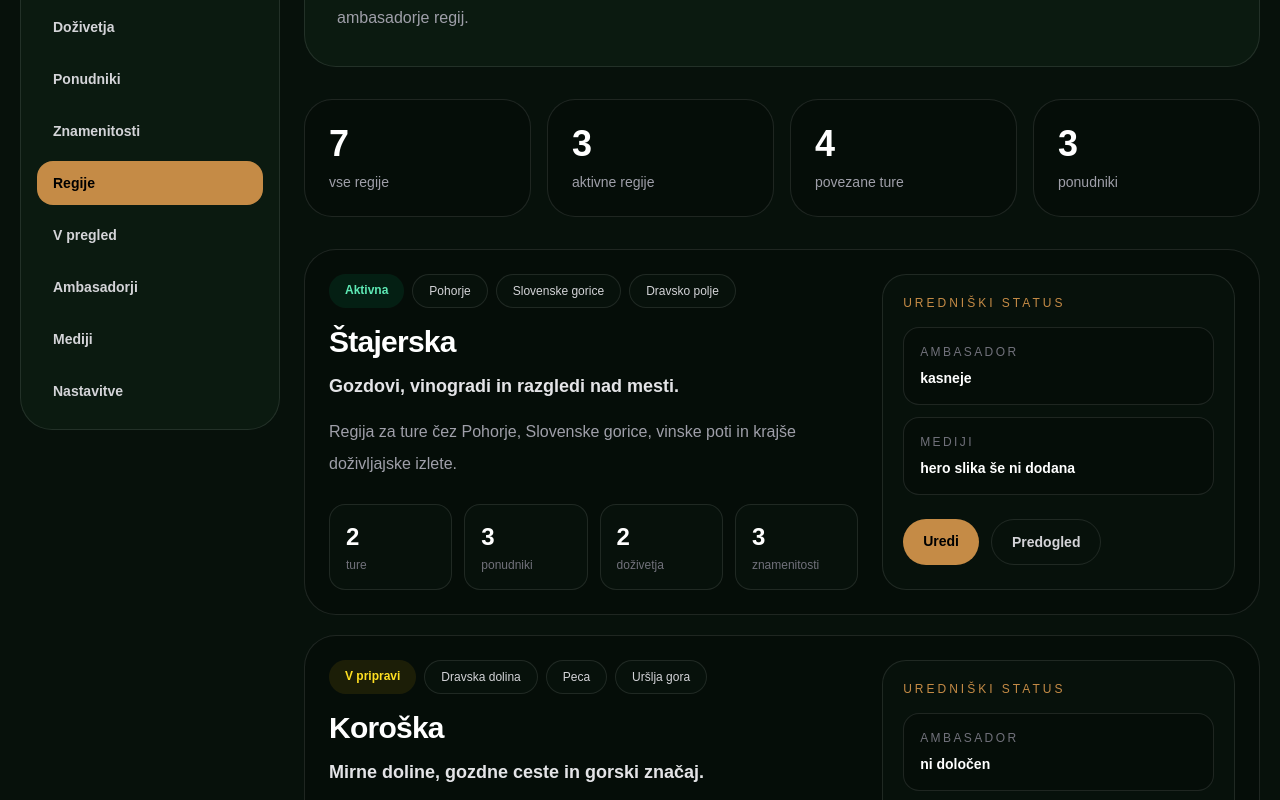
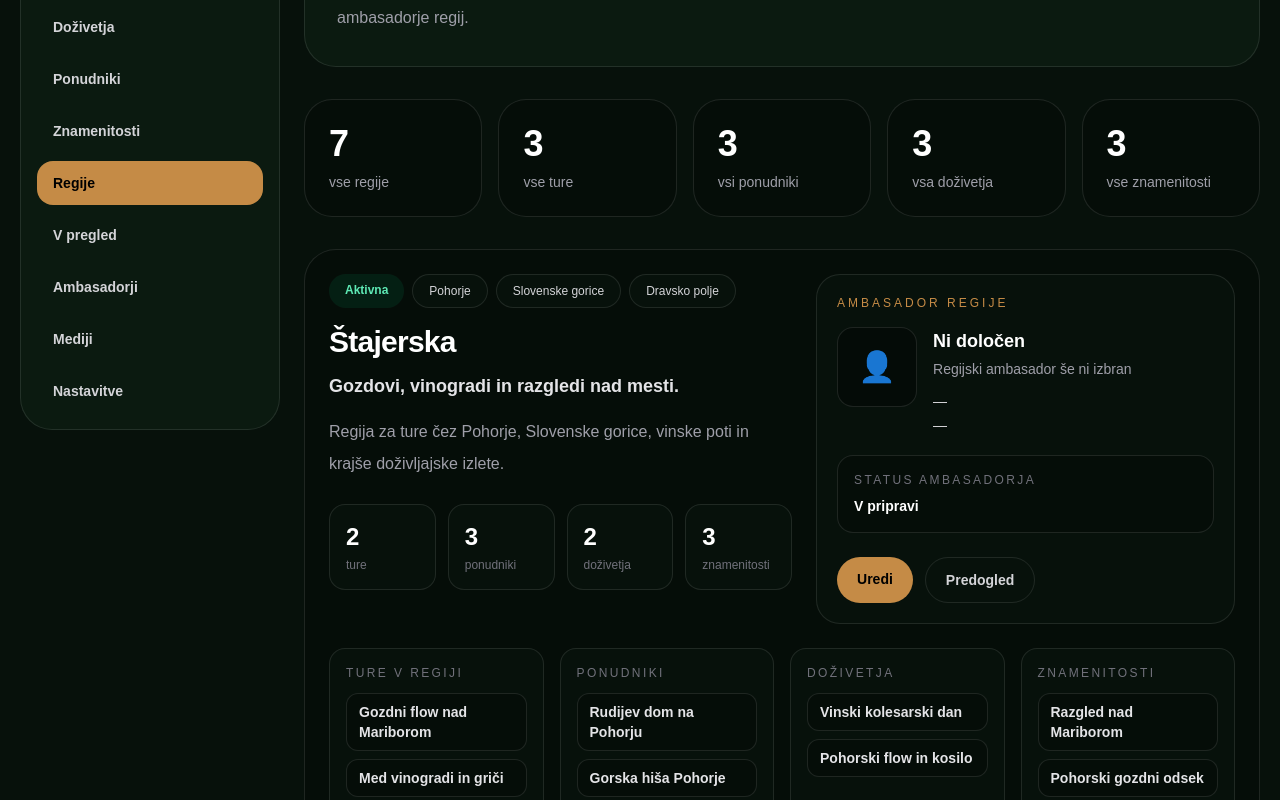
Before and after one commit to rabojan/bojan-on-bike-app, a Next.js app: page /admin/regije in a window 1280 px wide. Shown: the part 260-1060 px from the top of the page. Built offline with nearby package versions, Linux system fonts and the light colour scheme; sample sign-in values are in the browser's storage.

Commit message:
Improve admin regions overview

```diff
--- a/app/admin/regije/page.tsx
+++ b/app/admin/regije/page.tsx
@@ -11,11 +11,18 @@ const regions = [
     description:
       "Regija za ture čez Pohorje, Slovenske gorice, vinske poti in krajše doživljajske izlete.",
     areas: ["Pohorje", "Slovenske gorice", "Dravsko polje"],
-    trails: 2,
-    providers: 3,
-    experiences: 2,
-    points: 3,
-    ambassador: "kasneje",
+    trails: ["Gozdni flow nad Mariborom", "Med vinogradi in griči"],
+    providers: ["Rudijev dom na Pohorju", "Gorska hiša Pohorje", "Vinska klet med griči"],
+    experiences: ["Vinski kolesarski dan", "Pohorski flow in kosilo"],
+    points: ["Razgled nad Mariborom", "Pohorski gozdni odsek", "Stara planinska pot"],
+    ambassador: {
+      name: "Ni določen",
+      location: "Regijski ambasador še ni izbran",
+      email: "—",
+      phone: "—",
+      image: "",
+      status: "V pripravi",
+    },
   },
   {
     name: "Koroška",
@@ -25,11 +32,18 @@ const regions = [
     description:
       "Koroška bo namenjena turam z več narave, manj gneče in močnim lokalnim karakterjem.",
     areas: ["Dravska dolina", "Peca", "Uršlja gora"],
-    trails: 0,
-    providers: 0,
-    experiences: 0,
-    points: 0,
-    ambassador: "ni določen",
+    trails: [],
+    providers: [],
+    experiences: [],
+    points: [],
+    ambassador: {
+      name: "Ni določen",
+      location: "Regijski ambasador še ni izbran",
+      email: "—",
+      phone: "—",
+      image: "",
+      status: "V pripravi",
+    },
   },
   {
     name: "Gorenjska",
@@ -39,11 +53,18 @@ const regions = [
     description:
       "Regija za alpske pobege, družinske ture, razgledne poti in kolesarske dneve ob vodi.",
     areas: ["Bled", "Bohinj", "Kranjska Gora"],
-    trails: 1,
-    providers: 0,
-    experiences: 0,
-    points: 0,
-    ambassador: "kasneje",
+    trails: ["Alpski pobeg ob vodi"],
+    providers: [],
+    experiences: ["Družinski e-bike izlet"],
+    points: [],
+    ambassador: {
+      name: "Ni določen",
+      location: "Regijski ambasador še ni izbran",
+      email: "—",
+      phone: "—",
+      image: "",
+      status: "V pripravi",
+    },
   },
   {
     name: "Primorska",
@@ -53,11 +74,18 @@ const regions = [
     description:
       "Primorska povezuje razglede, kulinariko, kamnite vasi, doline rek in daljše gravel dneve.",
     areas: ["Soška dolina", "Kras", "Vipavska dolina"],
-    trails: 1,
-    providers: 0,
-    experiences: 0,
-    points: 0,
-    ambassador: "kasneje",
+    trails: [],
+    providers: [],
+    experiences: [],
+    points: [],
+    ambassador: {
+      name: "Ni določen",
+      location: "Regijski ambasador še ni izbran",
+      email: "—",
+      phone: "—",
+      image: "",
+      status: "V pripravi",
+    },
   },
   {
     name: "Notranjska",
@@ -67,11 +95,18 @@ const regions = [
     description:
       "Notranjska bo odlična za mirnejše ture, naravne posebnosti in poti z močnim občutkom odkrivanja.",
     areas: ["Cerkniško jezero", "Rakov Škocjan", "Snežnik"],
-    trails: 0,
-    providers: 0,
-    experiences: 0,
-    points: 0,
-    ambassador: "ni določen",
+    trails: [],
+    providers: [],
+    experiences: [],
+    points: [],
+    ambassador: {
+      name: "Ni določen",
+      location: "Regijski ambasador še ni izbran",
+      email: "—",
+      phone: "—",
+      image: "",
+      status: "V pripravi",
+    },
   },
   {
     name: "Dolenjska",
@@ -81,11 +116,18 @@ const regions = [
     description:
       "Dolenjska je prostor za vinske poti, družinske ture, rečne odseke in lokalne postanke.",
     areas: ["Krka", "Gorjanci", "Novo mesto"],
-    trails: 0,
-    providers: 0,
-    experiences: 0,
-    points: 0,
-    ambassador: "ni določen",
+    trails: [],
+    providers: [],
+    experiences: [],
+    points: [],
+    ambassador: {
+      name: "Ni določen",
+      location: "Regijski ambasador še ni izbran",
+      email: "—",
+      phone: "—",
+      image: "",
+      status: "V pripravi",
+    },
   },
   {
     name: "Prekmurje",
@@ -95,18 +137,50 @@ const regions = [
     description:
       "Prekmurje bo primerno za lahkotnejše ture, e-bike dneve, kulinariko in družinske izlete.",
     areas: ["Mura", "Goričko", "Moravske Toplice"],
-    trails: 0,
-    providers: 0,
-    experiences: 0,
-    points: 0,
-    ambassador: "ni določen",
+    trails: [],
+    providers: [],
+    experiences: [],
+    points: [],
+    ambassador: {
+      name: "Ni določen",
+      location: "Regijski ambasador še ni izbran",
+      email: "—",
+      phone: "—",
+      image: "",
+      status: "V pripravi",
+    },
   },
 ];
 
-const activeRegions = regions.filter((region) => region.status === "Aktivna").length;
-const totalTrails = regions.reduce((sum, region) => sum + region.trails, 0);
-const totalProviders = regions.reduce((sum, region) => sum + region.providers, 0);
-const totalPoints = regions.reduce((sum, region) => sum + region.points, 0);
+const totalTrails = regions.reduce((sum, region) => sum + region.trails.length, 0);
+const totalProviders = regions.reduce((sum, region) => sum + region.providers.length, 0);
+const totalExperiences = regions.reduce((sum, region) => sum + region.experiences.length, 0);
+const totalPoints = regions.reduce((sum, region) => sum + region.points.length, 0);
+
+function ContentList({ title, items }: { title: string; items: string[] }) {
+  return (
+    <div className="rounded-2xl border border-white/10 bg-[#07110b] p-4">
+      <div className="mb-3 text-xs uppercase tracking-[0.2em] text-zinc-500">
+        {title}
+      </div>
+
+      {items.length > 0 ? (
+        <div className="space-y-2">
+          {items.map((item) => (
+            <div
+              key={item}
+              className="rounded-xl border border-white/10 bg-black/20 px-3 py-2 text-sm font-semibold text-zinc-200"
+            >
+              {item}
+            </div>
+          ))}
+        </div>
+      ) : (
+        <div className="text-sm text-zinc-500">še ni povezano</div>
+      )}
+    </div>
+  );
+}
 
 export default function AdminRegionsPage() {
   return (
@@ -122,7 +196,7 @@ export default function AdminRegionsPage() {
             </h1>
             <p className="mt-5 max-w-3xl text-base leading-8 text-zinc-400">
               Tukaj urejaš slovenske regije, območja, povezane ture,
-              ponudnike, znamenitosti in kasneje ambasadorje regij.
+              ponudnike, znamenitosti, doživetja in ambasadorje regij.
             </p>
           </div>
 
@@ -134,25 +208,30 @@ export default function AdminRegionsPage() {
           </Link>
         </section>
 
-        <section className="grid gap-4 md:grid-cols-4">
+        <section className="grid gap-4 md:grid-cols-5">
           <div className="rounded-[28px] border border-white/10 bg-black/20 p-6">
             <div className="text-4xl font-black">{regions.length}</div>
             <div className="mt-2 text-sm text-zinc-400">vse regije</div>
           </div>
 
           <div className="rounded-[28px] border border-white/10 bg-black/20 p-6">
-            <div className="text-4xl font-black">{activeRegions}</div>
-            <div className="mt-2 text-sm text-zinc-400">aktivne regije</div>
-          </div>
-
-          <div className="rounded-[28px] border border-white/10 bg-black/20 p-6">
             <div className="text-4xl font-black">{totalTrails}</div>
-            <div className="mt-2 text-sm text-zinc-400">povezane ture</div>
+            <div className="mt-2 text-sm text-zinc-400">vse ture</div>
           </div>
 
           <div className="rounded-[28px] border border-white/10 bg-black/20 p-6">
             <div className="text-4xl font-black">{totalProviders}</div>
-            <div className="mt-2 text-sm text-zinc-400">ponudniki</div>
+            <div className="mt-2 text-sm text-zinc-400">vsi ponudniki</div>
+          </div>
+
+          <div className="rounded-[28px] border border-white/10 bg-black/20 p-6">
+            <div className="text-4xl font-black">{totalExperiences}</div>
+            <div className="mt-2 text-sm text-zinc-400">vsa doživetja</div>
+          </div>
+
+          <div className="rounded-[28px] border border-white/10 bg-black/20 p-6">
+            <div className="text-4xl font-black">{totalPoints}</div>
+            <div className="mt-2 text-sm text-zinc-400">vse znamenitosti</div>
           </div>
         </section>
 
@@ -162,7 +241,7 @@ export default function AdminRegionsPage() {
               key={region.slug}
               className="rounded-[32px] border border-white/10 bg-black/20 p-6"
             >
-              <div className="grid gap-6 xl:grid-cols-[1.2fr_0.8fr]">
+              <div className="grid gap-6 xl:grid-cols-[1.05fr_0.95fr]">
                 <div>
                   <div className="mb-4 flex flex-wrap gap-2">
                     <span
@@ -199,48 +278,65 @@ export default function AdminRegionsPage() {
 
                   <div className="mt-6 grid gap-3 sm:grid-cols-4">
                     <div className="rounded-2xl border border-white/10 bg-[#07110b] p-4">
-                      <div className="text-2xl font-black">{region.trails}</div>
+                      <div className="text-2xl font-black">{region.trails.length}</div>
                       <div className="mt-1 text-xs text-zinc-500">ture</div>
                     </div>
 
                     <div className="rounded-2xl border border-white/10 bg-[#07110b] p-4">
-                      <div className="text-2xl font-black">{region.providers}</div>
+                      <div className="text-2xl font-black">{region.providers.length}</div>
                       <div className="mt-1 text-xs text-zinc-500">ponudniki</div>
                     </div>
 
                     <div className="rounded-2xl border border-white/10 bg-[#07110b] p-4">
-                      <div className="text-2xl font-black">{region.experiences}</div>
+                      <div className="text-2xl font-black">{region.experiences.length}</div>
                       <div className="mt-1 text-xs text-zinc-500">doživetja</div>
                     </div>
 
                     <div className="rounded-2xl border border-white/10 bg-[#07110b] p-4">
-                      <div className="text-2xl font-black">{region.points}</div>
+                      <div className="text-2xl font-black">{region.points.length}</div>
                       <div className="mt-1 text-xs text-zinc-500">znamenitosti</div>
                     </div>
                   </div>
                 </div>
 
+                <div className="grid gap-4">
                   <div className="rounded-[24px] border border-white/10 bg-[#07110b] p-5">
                     <div className="mb-4 text-xs uppercase tracking-[0.25em] text-[#c58b46]">
-                    Uredniški status
+                      Ambasador regije
                     </div>
 
-                  <div className="grid gap-3 text-sm">
-                    <div className="rounded-2xl border border-white/10 bg-black/20 p-4">
-                      <div className="text-xs uppercase tracking-[0.2em] text-zinc-500">
-                        Ambasador
-                      </div>
-                      <div className="mt-2 font-bold">{region.ambassador}</div>
+                    <div className="flex gap-4">
+                      <div className="flex h-20 w-20 shrink-0 items-center justify-center rounded-2xl border border-white/10 bg-black/30 text-3xl">
+                        {region.ambassador.image ? (
+                          <img
+                            src={region.ambassador.image}
+                            alt={region.ambassador.name}
+                            className="h-full w-full rounded-2xl object-cover"
+                          />
+                        ) : (
+                          "👤"
+                        )}
                       </div>
 
-                    <div className="rounded-2xl border border-white/10 bg-black/20 p-4">
-                      <div className="text-xs uppercase tracking-[0.2em] text-zinc-500">
-                        Mediji
+                      <div>
+                        <div className="text-lg font-black text-white">
+                          {region.ambassador.name}
                         </div>
-                      <div className="mt-2 font-bold">
-                        hero slika še ni dodana
+                        <div className="mt-1 text-sm text-zinc-400">
+                          {region.ambassador.location}
+                        </div>
+                        <div className="mt-3 grid gap-1 text-sm text-zinc-300">
+                          <div>{region.ambassador.email}</div>
+                          <div>{region.ambassador.phone}</div>
                         </div>
                       </div>
+                    </div>
+
+                    <div className="mt-5 rounded-2xl border border-white/10 bg-black/20 p-4 text-sm">
+                      <div className="text-xs uppercase tracking-[0.2em] text-zinc-500">
+                        Status ambasadorja
+                      </div>
+                      <div className="mt-2 font-bold">{region.ambassador.status}</div>
                     </div>
 
                     <div className="mt-6 flex flex-wrap gap-3">
@@ -260,6 +356,14 @@ export default function AdminRegionsPage() {
                     </div>
                   </div>
                 </div>
+              </div>
+
+              <div className="mt-6 grid gap-4 xl:grid-cols-4">
+                <ContentList title="Ture v regiji" items={region.trails} />
+                <ContentList title="Ponudniki" items={region.providers} />
+                <ContentList title="Doživetja" items={region.experiences} />
+                <ContentList title="Znamenitosti" items={region.points} />
+              </div>
             </article>
           ))}
         </section>
@@ -269,12 +373,12 @@ export default function AdminRegionsPage() {
             Naslednja faza
           </p>
           <h2 className="text-3xl font-black tracking-tight text-white">
-            Regije bodo kasneje povezane z ambasadorji.
+            Regije bodo povezane z ambasadorji.
           </h2>
           <p className="mt-4 max-w-3xl text-base leading-8 text-zinc-400">
-            Ko bo modul ambasadorjev pripravljen, bo lahko vsaka regija dobila
-            lokalnega urednika, priporočene ture, izpostavljene ponudnike in
-            svoj uredniški status.
+            Vsaka regija bo imela svojega lokalnega ambasadorja z imenom,
+            fotografijo, krajem, emailom in telefonom. Kasneje se bo to
+            povezalo z modulom Ambasadorji.
           </p>
         </section>
       </div>
```
Lines whose indentation alone changed are shown as unchanged.
